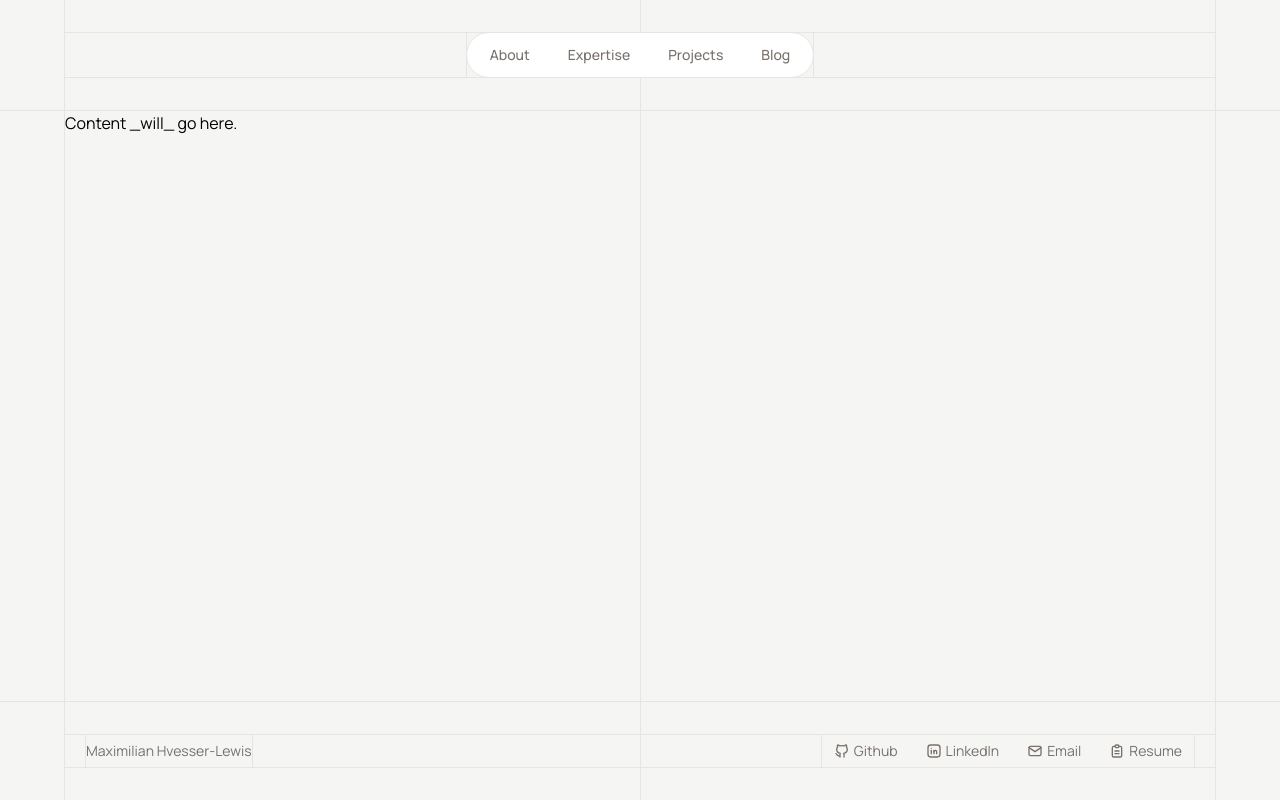
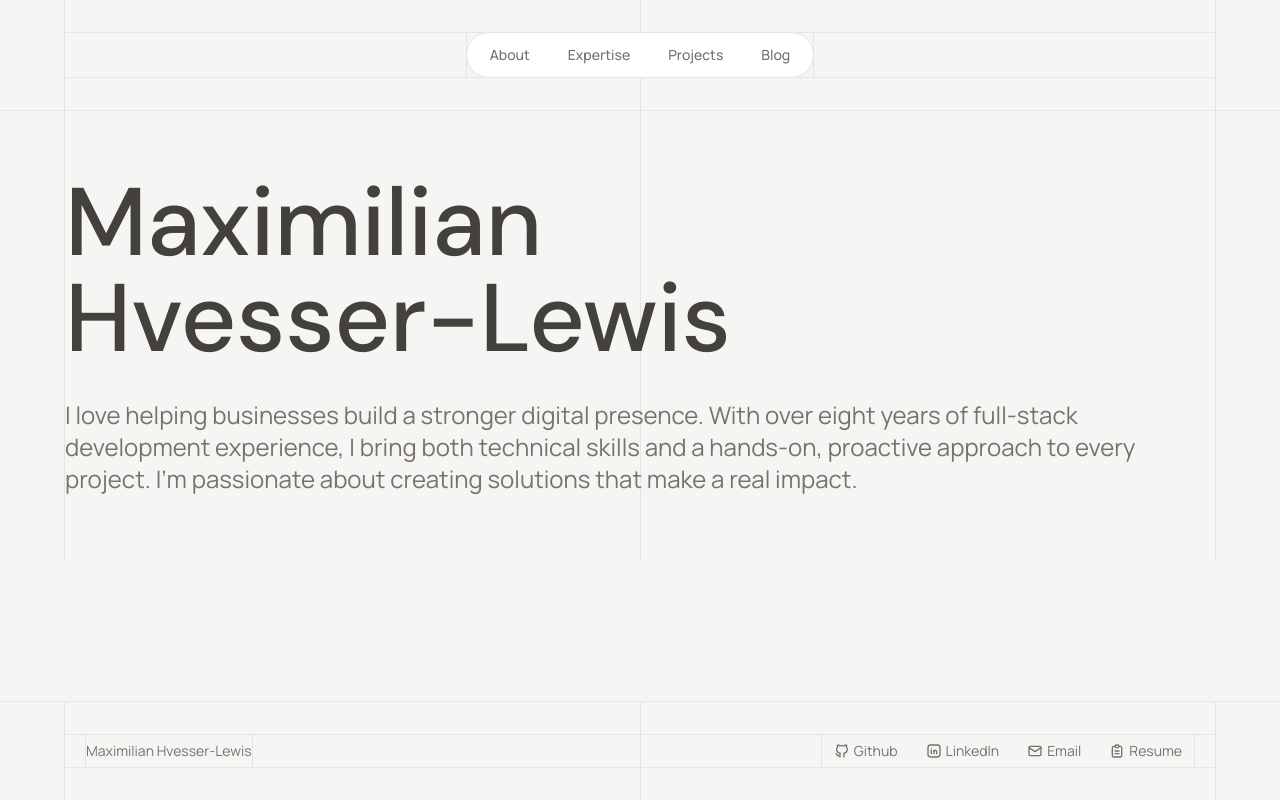
Before and after one commit to maxhves/hvesser-lewis-consulting-site, a Next.js app: page / in a window 1280 px wide. Built offline with nearby package versions, Linux system fonts and the light colour scheme.

Commit message:
Updated introduction section components.

```diff
--- a/src/app/home/components/introduction/introduction-section.tsx
+++ /dev/null
@@ -1,44 +0,0 @@
-import React from 'react'
-import ContentContainer from '@/components/ui/content-container'
-import { clsx } from 'clsx'
-import { dmSans } from '@/app/fonts/fonts'
-import Image from 'next/image'
-import heroImage from '../../../../../public/images/introduction/introduction-hero-image.webp'
-
-//region Main Component
-
-export default function IntroductionSection() {
-  return (
-    <section className="relative h-96 bg-neutral-50">
-      <ContentContainer className="absolute h-full items-center bg-black/25">
-        <div className="flex flex-col">
-          <Heading>I take your ideas and turn them to exceptional user experiences</Heading>
-          <Description>
-            Fully realized innovative, and well-designed digital solutions, ready to help you lead in your industry
-          </Description>
-        </div>
-      </ContentContainer>
-      <Image
-        className="h-96 object-cover"
-        src={heroImage}
-        alt="Introduction hero image"
-        placeholder="blur"
-        priority={true}
-      />
-    </section>
-  )
-}
-
-//endregion
-
-//region Text
-
-function Heading({ children }: { children: React.ReactNode }) {
-  return <h1 className={clsx(dmSans.className, 'text-3xl font-medium text-neutral-50 sm:text-5xl')}>{children}</h1>
-}
-
-function Description({ children }: { children: React.ReactNode }) {
-  return <p className="mt-8 max-w-xs text-base font-medium text-neutral-50 sm:max-w-md">{children}</p>
-}
-
-//endregion
--- /dev/null
+++ b/src/app/home/components/introduction/introduction.tsx
@@ -0,0 +1,40 @@
+import { ContentContainerNew } from '@/components/ui/content-container'
+import { clsx } from 'clsx'
+import { dmSans } from '@/app/fonts/fonts'
+
+export default function Introduction() {
+  return (
+    <section>
+      <ContentContainerNew className="gap-4 py-10 md:gap-8 md:py-16">
+        <NameTitle />
+        <PersonalDescription />
+      </ContentContainerNew>
+    </section>
+  )
+}
+
+//region Title
+
+function NameTitle() {
+  return (
+    <h1 className={clsx(dmSans.className, 'whitespace-pre-wrap text-5xl font-medium text-stone-700 md:text-8xl')}>
+      Maximilian{'\n'}Hvesser-Lewis
+    </h1>
+  )
+}
+
+//endregion
+
+//region Description
+
+function PersonalDescription() {
+  return (
+    <p className="text-lg text-stone-500 md:text-2xl">
+      I love helping businesses build a stronger digital presence. With over eight years of full-stack development
+      experience, I bring both technical skills and a hands-on, proactive approach to every project. I’m passionate
+      about creating solutions that make a real impact.
+    </p>
+  )
+}
+
+//endregion
--- a/src/app/page.tsx
+++ b/src/app/page.tsx
@@ -1,13 +1,12 @@
-import { ContentContainerNew } from '@/components/ui/content-container'
+import Introduction from '@/app/home/components/introduction/introduction'
 
 export default function Home() {
   return (
     <main className="flex-grow">
-      {/*<IntroductionSection />*/}
+      <Introduction />
       {/*<AboutSection />*/}
       {/*<ServicesSection />*/}
       {/*<PortfolioSection />*/}
-      <ContentContainerNew outerClassName="h-full">Content _will_ go here.</ContentContainerNew>
     </main>
   )
 }
```
Also changed, not shown: public/images/introduction/introduction-hero-image.webp (deleted).
